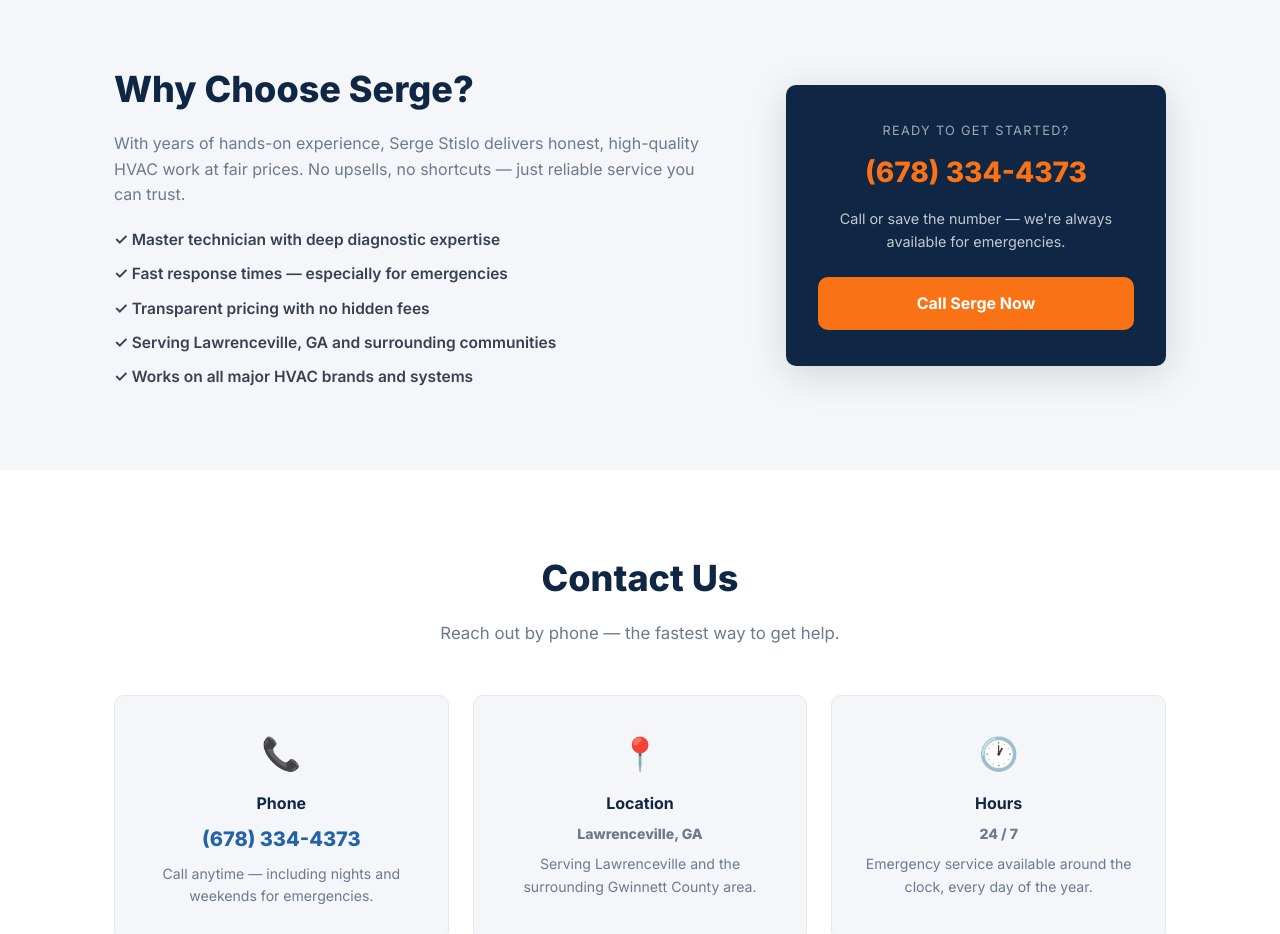
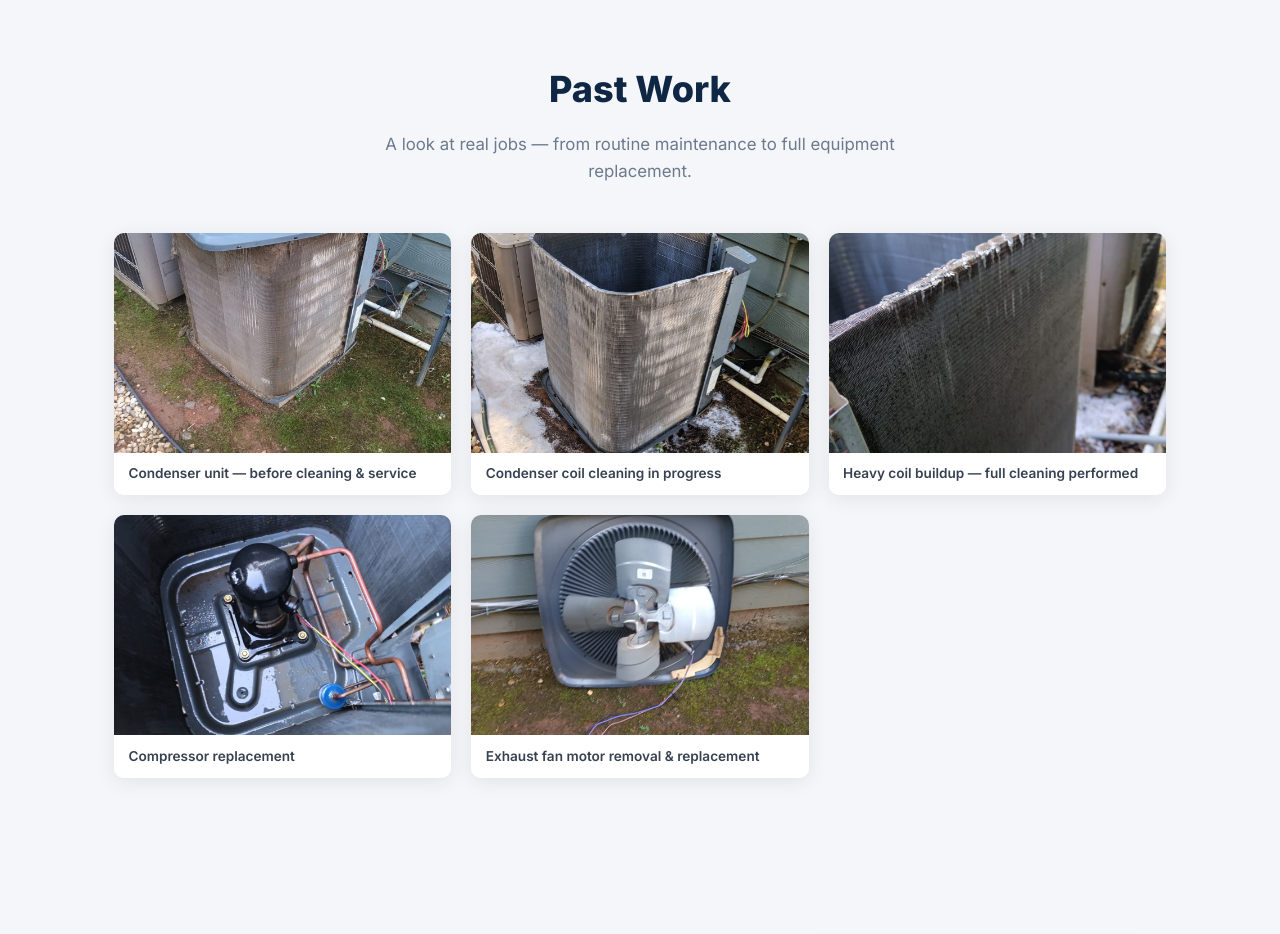
Before and after one commit to dportman/serge-website, a plain HTML site: page index.html in a window 1280 px wide. Shown: the part 1620-2554 px from the top of the page. Drawn offline with Linux system fonts and the light colour scheme.

Commit message:
Add photo gallery section with 5 past job photos
Co-Authored-By: Claude Sonnet 4.6 <noreply@anthropic.com>

```diff
--- a/index.html
+++ b/index.html
@@ -24,6 +24,7 @@
       </div>
       <nav class="nav">
         <a href="#services">Services</a>
+        <a href="#gallery">Gallery</a>
         <a href="#about">About</a>
         <a href="#contact">Contact</a>
         <a href="tel:6783344373" class="btn btn-outline">&#128222; (678) 334-4373</a>
@@ -33,6 +34,7 @@
     <!-- Mobile nav -->
     <div class="mobile-nav" id="mobileNav">
       <a href="#services" onclick="closeMobileNav()">Services</a>
+      <a href="#gallery" onclick="closeMobileNav()">Gallery</a>
       <a href="#about" onclick="closeMobileNav()">About</a>
       <a href="#contact" onclick="closeMobileNav()">Contact</a>
       <a href="tel:6783344373" class="mobile-call">&#128222; (678) 334-4373</a>
@@ -99,6 +101,42 @@
           <h3>24-Hour Emergency</h3>
           <p>HVAC problems don't wait for business hours — and neither do we. Call anytime, day or night.</p>
           <a href="tel:6783344373" class="btn btn-primary" style="margin-top: 1rem; display: inline-block;">Call Now</a>
+        </div>
+
+      </div>
+    </div>
+  </section>
+
+  <!-- ===== GALLERY ===== -->
+  <section class="section section--alt" id="gallery">
+    <div class="container">
+      <h2 class="section-title">Past Work</h2>
+      <p class="section-sub">A look at real jobs — from routine maintenance to full equipment replacement.</p>
+      <div class="gallery-grid">
+
+        <div class="gallery-item">
+          <img src="photos/bdf57d15-cf92-46ec-b227-2f41b5f70e21.jpeg" alt="Dirty condenser unit before maintenance" loading="lazy" />
+          <div class="gallery-caption">Condenser unit — before cleaning &amp; service</div>
+        </div>
+
+        <div class="gallery-item">
+          <img src="photos/f0dd84e7-acaa-458f-90ec-f50109d661a7.jpeg" alt="AC condenser unit with panels removed during service" loading="lazy" />
+          <div class="gallery-caption">Condenser coil cleaning in progress</div>
+        </div>
+
+        <div class="gallery-item">
+          <img src="photos/2db90177-7f8e-4cf9-afee-adc846ee42ef.jpeg" alt="Close-up of clogged condenser coils being serviced" loading="lazy" />
+          <div class="gallery-caption">Heavy coil buildup — full cleaning performed</div>
+        </div>
+
+        <div class="gallery-item">
+          <img src="photos/8816f620-017e-4e0e-8f58-7abe0eefcf85.jpeg" alt="Compressor replacement inside AC unit" loading="lazy" />
+          <div class="gallery-caption">Compressor replacement</div>
+        </div>
+
+        <div class="gallery-item">
+          <img src="photos/6f9af843-48c0-46ff-b7b8-541dc677138c.jpeg" alt="Exhaust fan motor removal and replacement" loading="lazy" />
+          <div class="gallery-caption">Exhaust fan motor removal &amp; replacement</div>
         </div>
 
       </div>
--- a/styles.css
+++ b/styles.css
@@ -345,6 +345,56 @@ a {
   color: rgba(255,255,255,0.75);
 }
 
+/* ===== GALLERY ===== */
+.gallery-grid {
+  display: grid;
+  grid-template-columns: repeat(3, 1fr);
+  gap: 1.25rem;
+}
+
+.gallery-item {
+  border-radius: var(--radius);
+  overflow: hidden;
+  background: var(--white);
+  box-shadow: var(--shadow);
+  transition: transform 0.2s, box-shadow 0.2s;
+}
+
+.gallery-item:hover {
+  transform: translateY(-4px);
+  box-shadow: var(--shadow-lg);
+}
+
+.gallery-item img {
+  width: 100%;
+  height: 220px;
+  object-fit: cover;
+  display: block;
+}
+
+.gallery-caption {
+  padding: 0.65rem 0.9rem;
+  font-size: 0.85rem;
+  font-weight: 600;
+  color: var(--gray-700);
+  background: var(--white);
+}
+
+@media (max-width: 900px) {
+  .gallery-grid {
+    grid-template-columns: repeat(2, 1fr);
+  }
+}
+
+@media (max-width: 480px) {
+  .gallery-grid {
+    grid-template-columns: 1fr;
+  }
+  .gallery-item img {
+    height: 200px;
+  }
+}
+
 /* ===== ABOUT ===== */
 .about-inner {
   display: grid;
```
Also changed, not shown: photos/2db90177-7f8e-4cf9-afee-adc846ee42ef.jpeg (added), photos/6f9af843-48c0-46ff-b7b8-541dc677138c.jpeg (added), photos/8816f620-017e-4e0e-8f58-7abe0eefcf85.jpeg (added), photos/bdf57d15-cf92-46ec-b227-2f41b5f70e21.jpeg (added), photos/f0dd84e7-acaa-458f-90ec-f50109d661a7.jpeg (added).
